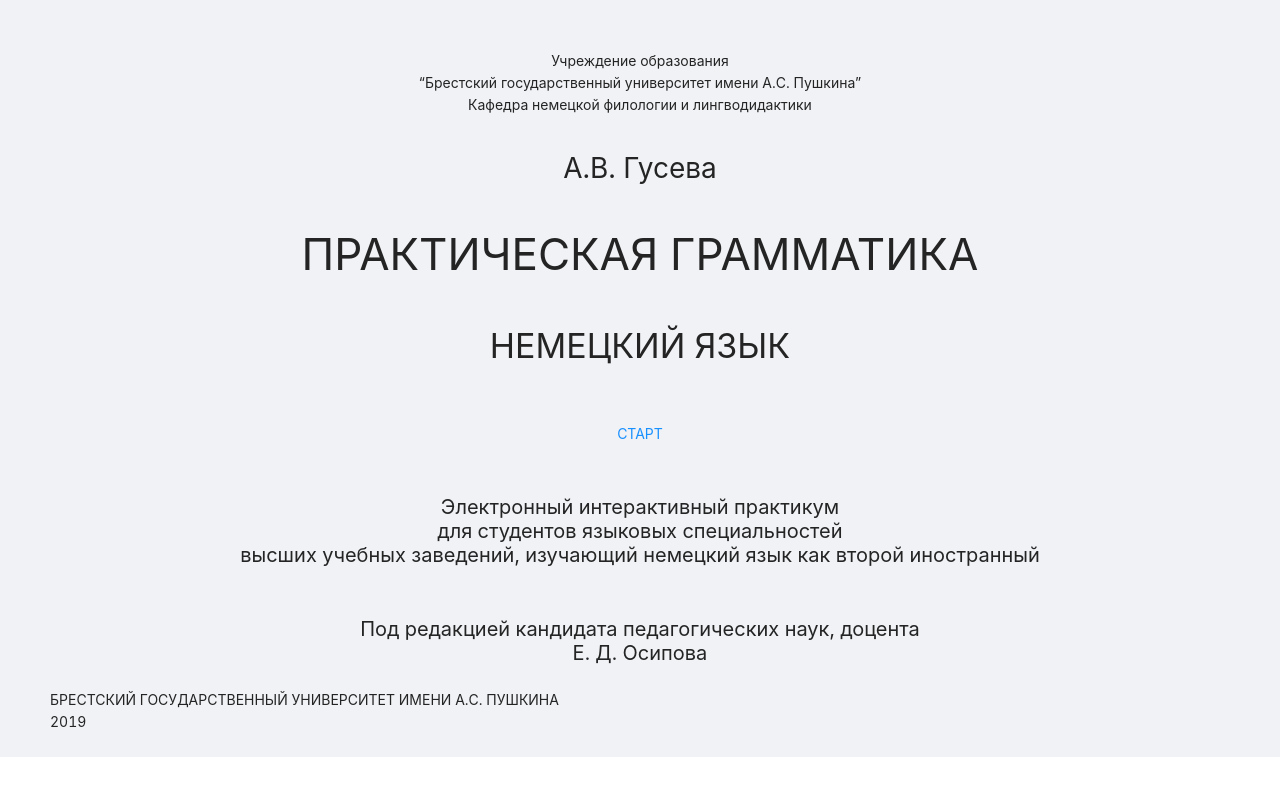
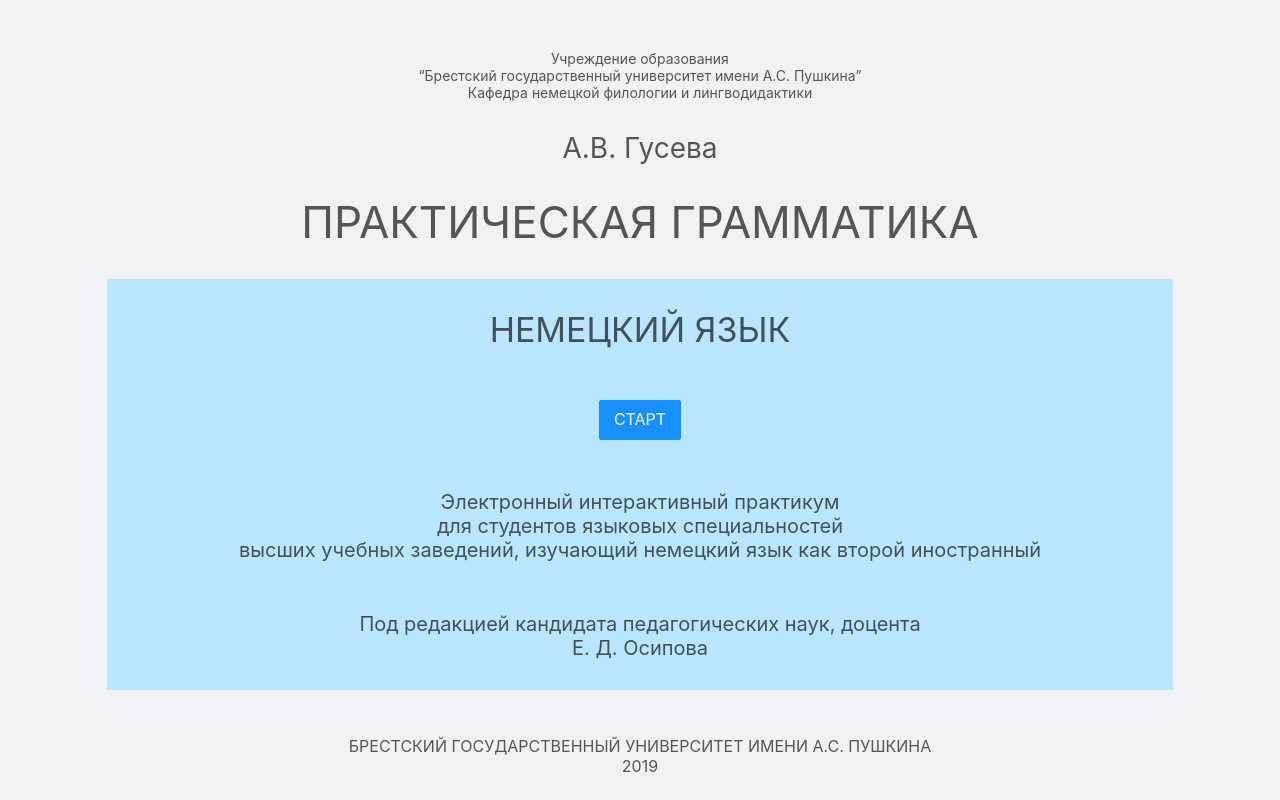
Before and after one commit to Guseff/german-proj, a React app: page / in a window 1280 px wide. Built offline with nearby package versions, Linux system fonts and the light colour scheme.

Commit message:
fix styles for start page

```diff
--- a/src/App.jsx
+++ b/src/App.jsx
@@ -1,6 +1,4 @@
-import 'antd/dist/antd.min.css';
-import 'video-react/dist/video-react.css';
-// import './assets/styles/index.css';
+// import 'video-react/dist/video-react.css';
 
 import React from 'react';
 import {
@@ -9,8 +7,6 @@
   Route,
   Redirect,
 } from 'react-router-dom';
-
-import { Layout } from 'antd';
 
 import LanguageProvider from './components/providers/LanguageProvider';
 import Footer from './components/common/Footer';
@@ -23,10 +19,12 @@
 import Deklination from './views/Deklination';
 import Tests from './views/Tests/Tests';
 
+import styles from './assets/styles/index.css';
+
 const App = () => (
   <LanguageProvider>
-    <Layout className="main-wrapper">
-      <Layout className="page-wrapper light">
+    <main className={styles.mainWrapper}>
+      <section className={styles.pageWrapper}>
         <Router>
           <Switch>
             <Route exact path="/" component={Start} />
@@ -43,11 +41,9 @@
             </Route>
           </Switch>
         </Router>
-      </Layout>
-      <Layout.Footer className="light">
-        <Footer />
-      </Layout.Footer>
-    </Layout>
+      </section>
+      <Footer />
+    </main>
   </LanguageProvider>
 );
 
--- a/src/assets/styles/index.css
+++ b/src/assets/styles/index.css
@@ -1,3 +1,11 @@
+body {
+  font-family: -apple-system,BlinkMacSystemFont,Segoe UI,Roboto,Helvetica Neue,Arial,Noto Sans,sans-serif,Apple Color Emoji,Segoe UI Emoji,Segoe UI Symbol,Noto Color Emoji;
+  color: rgba(0,0,0,.65);
+  margin: 0;
+  padding: 0;
+  background: #f0f2f5;
+}
+
 .light {
   background-color: #ffffff;
 }
@@ -29,14 +37,19 @@
   padding: 10px 0;
 }
 
-.main-wrapper {
+.mainWrapper {
+  display: flex;
+  flex: auto;
+  flex-direction: column;
   max-width: 1400px;
   min-height: 100vh;
   margin: 0 auto;
   font-size: 16px;
 }
 
-.page-wrapper {
+.pageWrapper {
+  display: flex;
+  flex-direction: column;
   flex: 1 0 auto;
 }
 
@@ -133,57 +146,3 @@
   margin-right: 15px;
   line-height: 48px;
 }
-
-.start-page, .centered {
-  text-align: center;
-}
-
-.start-page--university {
-  font-size: 14px;
-  margin-top: 50px;
-  margin-bottom: 30px;
-}
-
-.start-page--author {
-  font-size: 28px;
-}
-
-.start-page--title {
-  font-size: 44px;
-  text-transform: uppercase;
-  margin: 30px 0;
-}
-
-.start-page--intro {
-  background-color: #bae7ff;
-  padding: 30px 0;
-}
-
-.start-page--intro--title {
-  font-size: 34px;
-  margin-bottom: 50px;
-}
-
-.start-page--intro--description,
-.start-page--intro--boss {
-  font-size: 20px;
-  line-height: 24px;
-}
-
-.start-page--intro--description {
-  margin: 50px 0;
-}
-
-.no-match-num {
-  margin: 50px 0;
-  font-size: 44px;
-}
-
-.no-match-num span {
-  font-size: 24px;
-}
-
-.footer {
-  text-align: center;
-  flex-shrink: 0;
-}
--- /dev/null
+++ b/src/components/common/Footer/Footer.css
@@ -0,0 +1,5 @@
+.footer {
+  padding: 24px 50px;
+  text-align: center;
+  flex: 0 0 auto;
+}
--- a/src/components/common/Footer.jsx
+++ b/src/components/common/Footer/Footer.jsx
@@ -1,12 +1,14 @@
 import React from 'react';
+
+import styles from './Footer.css';
 
 const Footer = () => {
   return (
-    <div className="footer">
+    <footer className={styles.footer}>
       БРЕСТСКИЙ ГОСУДАРСТВЕННЫЙ УНИВЕРСИТЕТ ИМЕНИ A.C. ПУШКИНА
       <br />
       2019
-    </div>
+    </footer>
   );
 };
 
--- /dev/null
+++ b/src/components/common/Footer/index.js
@@ -0,0 +1 @@
+export { default } from './Footer';
--- a/src/views/NoMatch/NoMatch.css
+++ b/src/views/NoMatch/NoMatch.css
@@ -0,0 +1,8 @@
+.number {
+  margin: 50px 0;
+  font-size: 44px;
+}
+
+.text {
+  font-size: 24px;
+}
--- a/src/views/NoMatch/NoMatch.jsx
+++ b/src/views/NoMatch/NoMatch.jsx
@@ -1,12 +1,14 @@
 import React from 'react';
 import { Row, Col } from 'antd';
 
+import styles from './NoMatch.css';
+
 const NoMatch = () => (
   <Row justify="center" className="media-page">
-    <Col className="centered no-match-num">
+    <Col className={styles.number}>
       404
       <br />
-      <span>Page not found</span>
+      <span className={styles.text}>Page not found</span>
     </Col>
   </Row>
 );
--- a/src/views/Start/Start.css
+++ b/src/views/Start/Start.css
@@ -1,5 +1,7 @@
-.centered {
+.main {
+  max-width: 1200px;
   text-align: center;
+  margin: 0 8.33333333%;
 }
 
 .university {
@@ -37,3 +39,30 @@
 .introDescription {
   margin: 50px 0;
 }
+
+.btn {
+  line-height: 26px;
+  -webkit-box-sizing: border-box;
+  box-sizing: border-box;
+  color: #fff;
+  background: #1890ff;
+  border-color: #1890ff;
+  text-shadow: 0 -1px 0 rgb(0 0 0 / 12%);
+  height: 40px;
+  padding: 6px 15px;
+  font-size: 16px;
+  border-radius: 2px;
+  outline: 0;
+  position: relative;
+  display: inline-block;
+  white-space: nowrap;
+  text-align: center;
+  cursor: pointer;
+  -webkit-transition: all .3s cubic-bezier(.645,.045,.355,1);
+  transition: all .3s cubic-bezier(.645,.045,.355,1), color 1s;
+  text-decoration: none;
+}
+
+.btn:hover {
+  background-color: #40a9ff;
+}
--- a/src/views/Start/Start.jsx
+++ b/src/views/Start/Start.jsx
@@ -5,7 +5,7 @@
 import styles from './Start.css';
 
 const Start = () => (
-  <Row className={styles.centered}>
+  <article className={styles.main}>
     <Col span={20} offset={2}>
       <Row justify="center" className={styles.university}>
         <Col>
@@ -22,14 +22,14 @@
       <Row justify="center" className={styles.title}>
         <Col>практическая грамматика</Col>
       </Row>
-      <Row className="intro">
+      <Row className={styles.intro}>
         <Col span={24}>
           <Row justify="center" className={styles.introTitle}>
             <Col>НЕМЕЦКИЙ ЯЗЫК</Col>
           </Row>
           <Row justify="center">
             <Col>
-              <Link to="/prasens" className={styles.button}>
+              <Link to="/prasens" className={styles.btn}>
                 СТАРТ
               </Link>
             </Col>
@@ -55,7 +55,7 @@
         </Col>
       </Row>
     </Col>
-  </Row>
+  </article>
 );
 
 export default Start;
```
